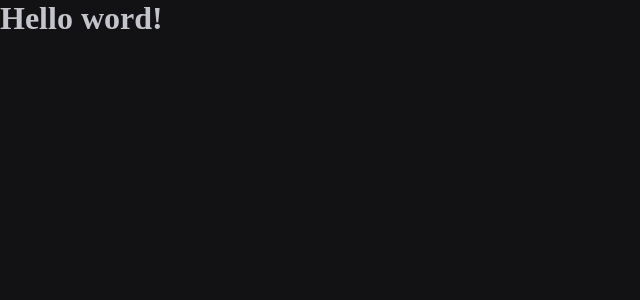
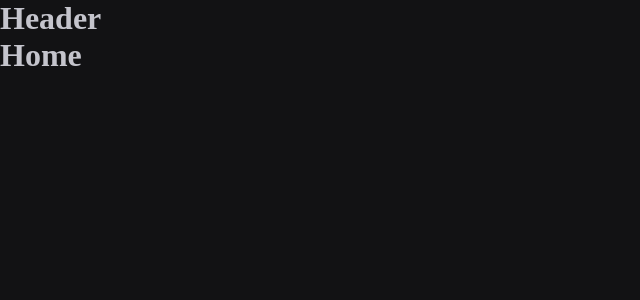
Before and after one commit to thiagonmiziara/time-ignite, a React (Vite) app: page / in a window 1280 px wide. Shown: the top 300 px of the page, without its empty margins (0-640 px from the left). Built offline with nearby package versions, Linux system fonts and the light colour scheme.

Commit message:
aplicando defaultlayout usando rouder-dom

```diff
--- a/package.json
+++ b/package.json
@@ -12,6 +12,7 @@
   "dependencies": {
     "react": "^18.2.0",
     "react-dom": "^18.2.0",
+    "react-router-dom": "^6.4.1",
     "styled-components": "^5.3.5"
   },
   "devDependencies": {
--- a/src/App.tsx
+++ b/src/App.tsx
@@ -1,11 +1,15 @@
+import { BrowserRouter } from 'react-router-dom'
 import { ThemeProvider } from 'styled-components'
+import { Router } from './Router'
 import { GlobalStyle } from './styles/global'
 import { defaultTheme } from './styles/themes/default'
 
 export function App() {
   return (
     <ThemeProvider theme={defaultTheme}>
-      <h1>Hello word!</h1>
+      <BrowserRouter>
+        <Router />
+      </BrowserRouter>
       <GlobalStyle />
     </ThemeProvider>
   )
--- /dev/null
+++ b/src/Router/index.tsx
@@ -0,0 +1,15 @@
+import { Routes, Route } from 'react-router-dom'
+import { DefaultLayout } from '../layouts/DefaultLayout'
+import { History } from '../pages/History'
+import { Home } from '../pages/Home'
+
+export function Router() {
+  return (
+    <Routes>
+      <Route path="/" element={<DefaultLayout />}>
+        <Route path="/" element={<Home />} />
+        <Route path="/history" element={<History />} />
+      </Route>
+    </Routes>
+  )
+}
--- /dev/null
+++ b/src/components/Header/index.tsx
@@ -0,0 +1,3 @@
+export function Header() {
+  return <h1>Header</h1>
+}
--- /dev/null
+++ b/src/layouts/DefaultLayout/index.tsx
@@ -0,0 +1,11 @@
+import { Outlet } from 'react-router-dom'
+import { Header } from '../../components/Header'
+
+export function DefaultLayout() {
+  return (
+    <div>
+      <Header />
+      <Outlet />
+    </div>
+  )
+}
--- /dev/null
+++ b/src/pages/History/index.tsx
@@ -0,0 +1,3 @@
+export function History() {
+  return <h1>History</h1>
+}
--- /dev/null
+++ b/src/pages/Home/index.tsx
@@ -0,0 +1,3 @@
+export function Home() {
+  return <h1>Home</h1>
+}
```
Also changed, not shown: 2 other files (tests, documents, lock files or other folders).
